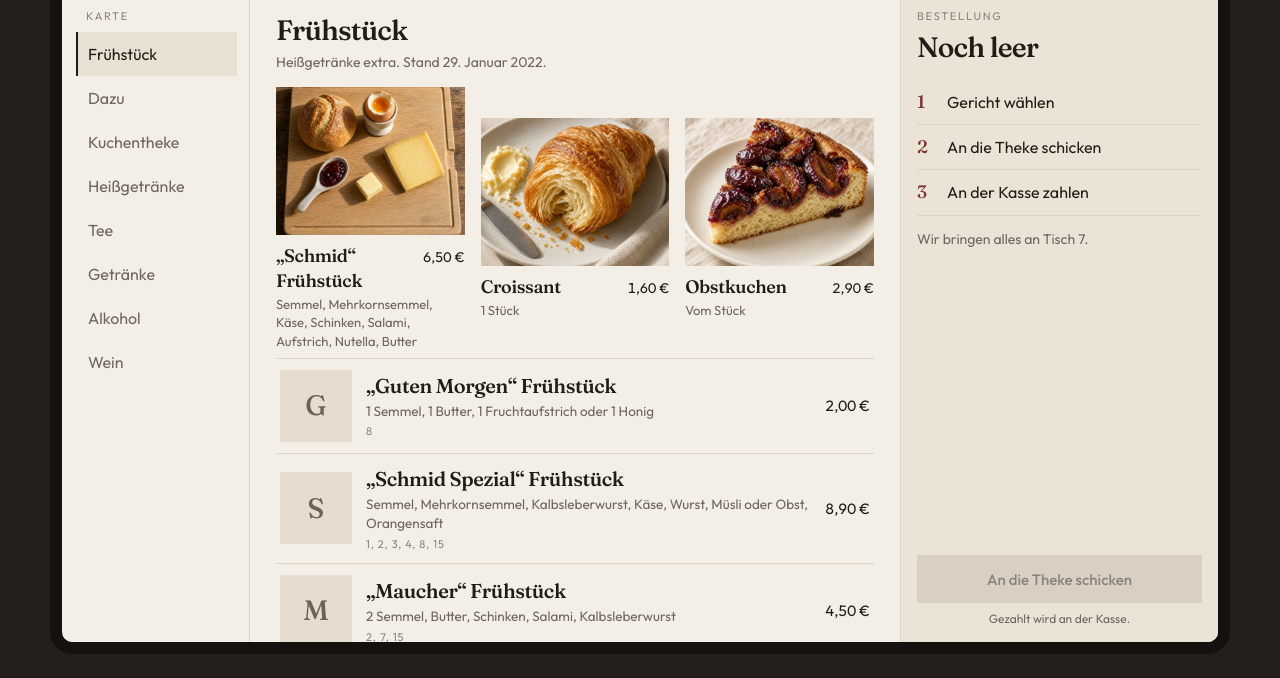
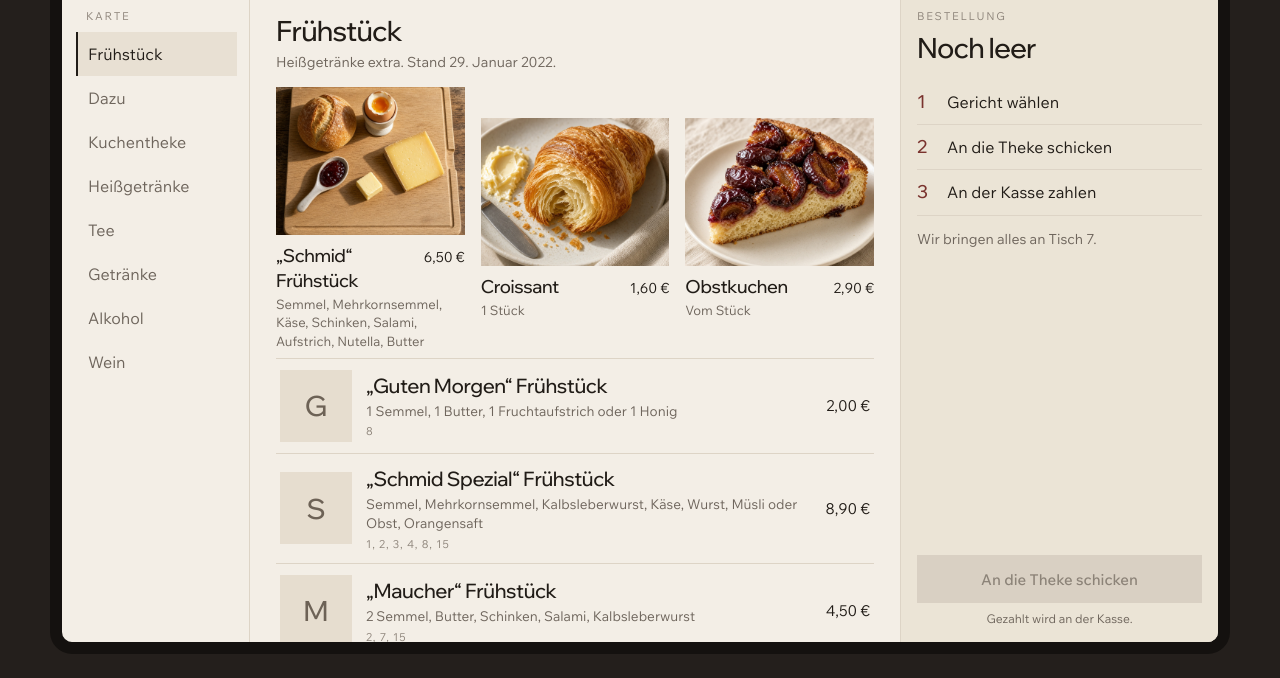
Before and after one commit to urh-cmd/holm-speisekarte, a plain HTML site: page index.html in a window 1280 px wide. Shown: the part 122-800 px from the top of the page. Drawn offline with Linux system fonts and the light colour scheme.

Commit message:
Die Karte auf Wix Madefor setzen, die Schrift von Dusk.

```diff
--- a/index.html
+++ b/index.html
@@ -11,16 +11,30 @@
   <title>Schmid · Speisekarte · Café Pfaffenhausen</title>
   <style>
     @font-face {
-      font-family: Fraunces;
-      src: url("fonts/fraunces.woff2") format("woff2");
-      font-weight: 500 700;
+      font-family: "Wix Madefor Display";
+      src: url("fonts/wix-display.woff2") format("woff2");
+      font-weight: 500;
       font-style: normal;
       font-display: swap;
     }
     @font-face {
-      font-family: Outfit;
-      src: url("fonts/outfit.woff2") format("woff2");
-      font-weight: 400 600;
+      font-family: "Wix Madefor Text";
+      src: url("fonts/wix-text-400.woff2") format("woff2");
+      font-weight: 400;
+      font-style: normal;
+      font-display: swap;
+    }
+    @font-face {
+      font-family: "Wix Madefor Text";
+      src: url("fonts/wix-text-500.woff2") format("woff2");
+      font-weight: 500;
+      font-style: normal;
+      font-display: swap;
+    }
+    @font-face {
+      font-family: "Wix Madefor Text";
+      src: url("fonts/wix-text-600.woff2") format("woff2");
+      font-weight: 600;
       font-style: normal;
       font-display: swap;
     }
@@ -31,8 +45,8 @@
       --faint: #8d847a;
       --line: #ddd4c6;
       --accent: #7a332e;
-      --serif: "Fraunces", "Iowan Old Style", Palatino, Georgia, serif;
-      --sans: "Outfit", -apple-system, BlinkMacSystemFont, "Segoe UI", sans-serif;
+      --serif: "Wix Madefor Display", ui-sans-serif, system-ui, sans-serif;
+      --sans: "Wix Madefor Text", ui-sans-serif, system-ui, sans-serif;
     }
     * { box-sizing: border-box; }
     html, body { height: 100%; }
@@ -147,7 +161,7 @@
     .section:first-child { margin-top: 0; }
     .section h2 {
       font-family: var(--serif);
-      font-weight: 560;
+      font-weight: 500;
       font-size: 28px;
       letter-spacing: -0.03em;
     }
@@ -174,7 +188,7 @@
       align-items: baseline;
       margin-top: 8px;
     }
-    .ft { font-family: var(--serif); font-size: 18px; font-weight: 560; letter-spacing: -0.02em; }
+    .ft { font-family: var(--serif); font-size: 18px; font-weight: 500; letter-spacing: -0.02em; }
     .fp { font-variant-numeric: tabular-nums; font-size: 14px; }
     .feature:disabled .fp {
       color: var(--accent);
@@ -214,7 +228,7 @@
       display: block;
       font-family: var(--serif);
       font-size: 20px;
-      font-weight: 560;
+      font-weight: 500;
       letter-spacing: -0.02em;
     }
     .desc { display: block; margin-top: 2px; color: var(--muted); font-size: 13.5px; }
@@ -255,7 +269,7 @@
     .slip-body { flex: 1; min-height: 0; overflow: auto; }
     .slip-title {
       font-family: var(--serif);
-      font-weight: 560;
+      font-weight: 500;
       font-size: 28px;
       letter-spacing: -0.03em;
       margin: 4px 0 12px;
@@ -279,7 +293,7 @@
       padding: 10px 0;
       border-bottom: 1px solid var(--line);
     }
-    .ln { display: block; font-family: var(--serif); font-size: 16px; font-weight: 560; }
+    .ln { display: block; font-family: var(--serif); font-size: 16px; font-weight: 500; }
     .ld { display: block; margin-top: 2px; color: var(--muted); font-size: 12.5px; }
     .lp { font-variant-numeric: tabular-nums; font-size: 14px; padding-top: 4px; }
     .stepper {
@@ -306,7 +320,7 @@
       border-top: 1px solid var(--ink);
       font-family: var(--serif);
       font-size: 22px;
-      font-weight: 560;
+      font-weight: 500;
     }
     .slip-foot { padding-top: 12px; }
     .send {
@@ -322,7 +336,7 @@
     .fine { margin-top: 8px; text-align: center; color: var(--muted); font-size: 12px; }
     .order-no {
       font-family: var(--serif);
-      font-weight: 560;
+      font-weight: 500;
       font-size: 72px;
       line-height: 0.85;
       letter-spacing: -0.045em;
@@ -348,7 +362,7 @@
     .sheet-top { display: flex; justify-content: space-between; align-items: flex-start; gap: 12px; }
     .sheet-top h2 {
       font-family: var(--serif);
-      font-weight: 560;
+      font-weight: 500;
       font-size: 32px;
       letter-spacing: -0.03em;
     }
--- a/sw.js
+++ b/sw.js
@@ -1,9 +1,11 @@
-const CACHE = "schmid-karte-3";
+const CACHE = "schmid-karte-4";
 const FILES = [
   "./index.html",
   "./sw.js",
-  "./fonts/fraunces.woff2",
-  "./fonts/outfit.woff2",
+  "./fonts/wix-display.woff2",
+  "./fonts/wix-text-400.woff2",
+  "./fonts/wix-text-500.woff2",
+  "./fonts/wix-text-600.woff2",
   "./bilder/logo-black.png",
   "./bilder/logo-aehre.png",
   "./bilder/holm-cappuccino.jpg",
```
Also changed, not shown: fonts/wix-display.woff2 (added), fonts/wix-text-400.woff2 (added), fonts/wix-text-500.woff2 (added), fonts/wix-text-600.woff2 (added).
